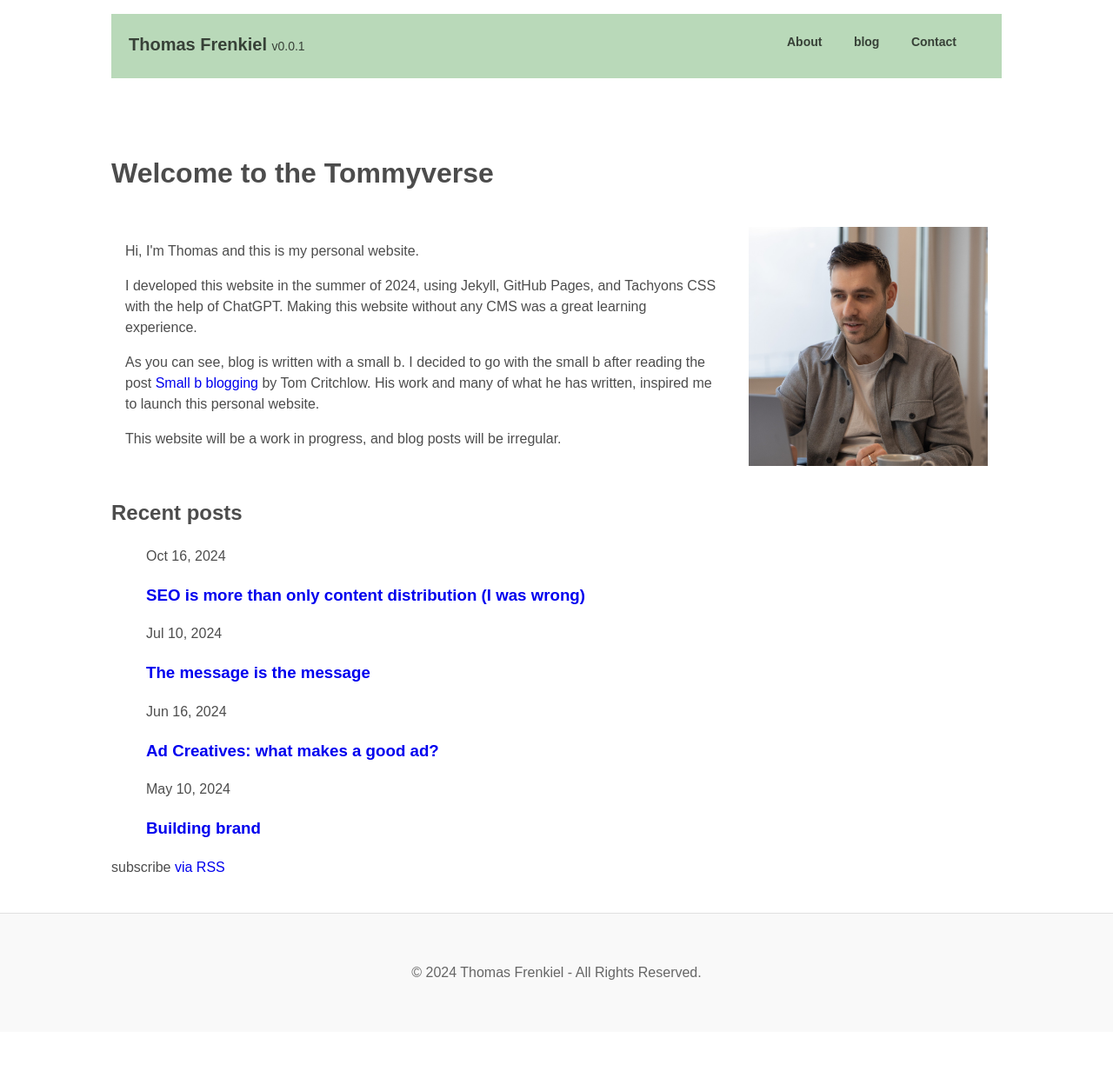
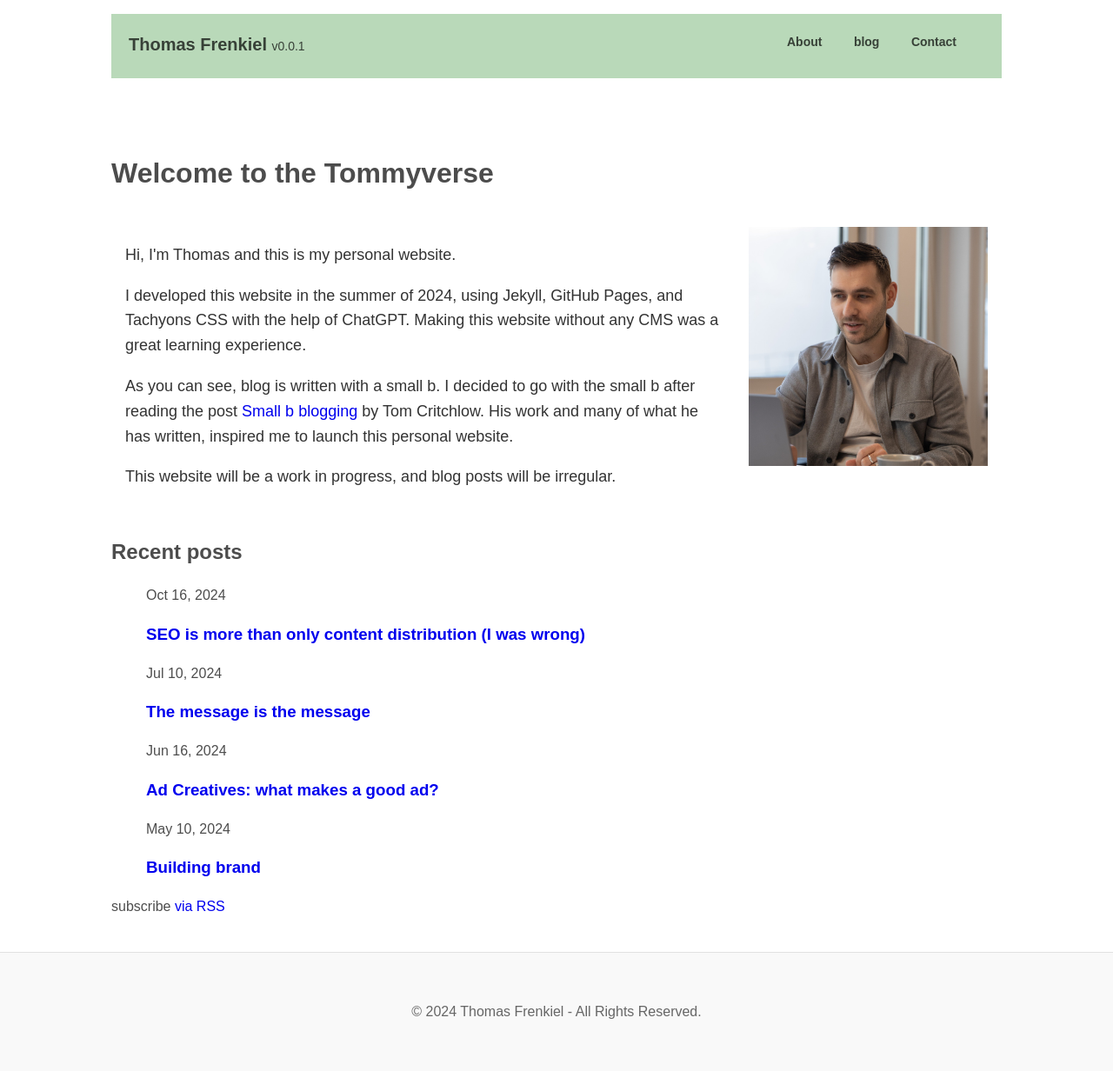
Before and after one commit to tfrenkiel040/website, a Jekyll site: the page built from index.markdown, in a window 1280 px wide. Shown: the whole page at 87% size. Built offline with Jekyll 4.4.1, drawn with Linux system fonts in a browser that asks for light colours; before the commit the page ends 1187 px from its top, so only the background shows below that.

Commit message:
Update custom.css

```diff
--- a/assets/css/custom.css
+++ b/assets/css/custom.css
@@ -85,7 +85,7 @@ img.
 ;
 }
 
-.cf.fl {
+.cf {
     font-size: 18px; /* Adjust font size as needed */
     line-height: 1.6; /* Adjust this value as needed */
     color: #333; /* This is a darker shade of gray, which increases contrast */
```
